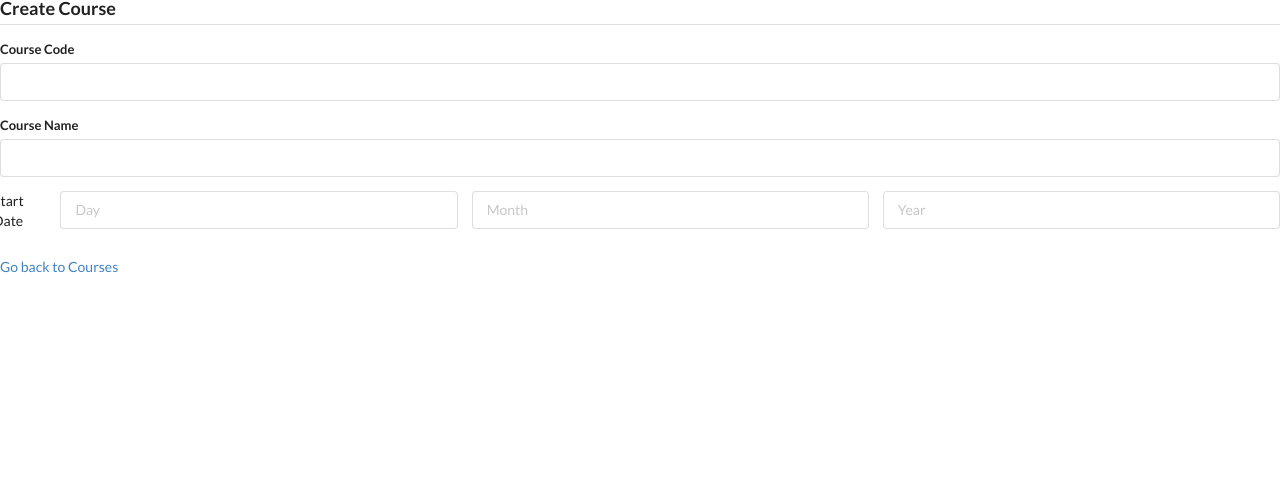
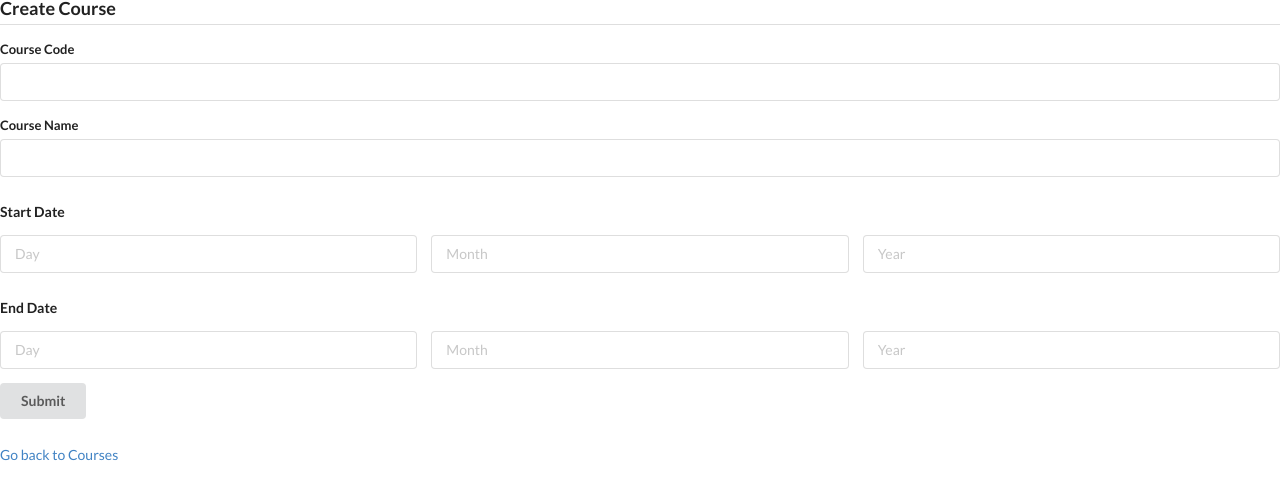
Before and after one commit to heijingtsang/AC501.Project3, a Flask app: page /courses/add in a window 1280 px wide. Shown: the top 500 px of the page. Run offline with Flask 2, Linux system fonts and the light colour scheme; some libraries are stand-ins or nearby versions.

Commit message:
Changes to be committed: 	modified:   .idea/workspace.xml 	modified:   app.py 	modified:   templates/courses.html 	modified:   templates/create.html

```diff
--- a/app.py
+++ b/app.py
@@ -56,28 +56,27 @@ def course_details(c_id):
 def add_course():
     if request.method == 'POST':
 
-        if not request.form['Course Code'] or not request.form['Course Name'] or not request.form['Start Date'] or not request.form['End Date'] or not request.form['Class Size'] or not request.form['Location']:
+        if not request.form['Course Code'] or not request.form['Course Name'] or not request.form['start-day'] or not request.form['start-month'] or not request.form['start-year'] or not request.form['end-day'] or not request.form['end-month'] or not request.form['end-year'] or not request.form['Class Size'] or not request.form['Location']:
             flash('Please enter all the fields.', 'Error')
         else:
-            c_code = request.form['Course Code']
-            c_name = request.form['Course Name']
-            start_date = request.form['Start Date']
-            end_date = request.form['End Date']
-            c_size = request.form['Class Size']
-            # vacancy = request.form['Class Size']
-            location = request.form['Location']
+            c_code = request.form['course code']
+            c_name = request.form['course name']
+            start_date = datetime(year=request.form['start-year'], month=request.form['start-month'], day=request.form['start-day'])
+            end_date = datetime(year=request.form['start-year'], month=request.form['start-month'], day=request.form['end-day'])
+            c_size = request.form['class size']
+            location = request.form['location']
 
-            if not request.form['Description']:
+            if not request.form['description']:
                 description = ''
             else:
-                description = request.form['Description']
+                description = request.form['description']
 
-            if not request.form['Pre-requisites']:
+            if not request.form['pre-req']:
                 pre_req = ''
             else:
-                pre_req = request.form['Pre-requisites']
+                pre_req = request.form['Pre-req']
 
-            course = Courses(c_code=c_code, c_name=c_name, start_date=start_date, end_date=end_date, c_size=c_size, vacancy=vacancy, location=location, description=description, pre_req=pre_req)
+            course = Courses(c_code=c_code, c_name=c_name, start_date=start_date, end_date=end_date, c_size=c_size, location=location, description=description, pre_req=pre_req)
 
             db.session.add(course)
             db.session.commit()
@@ -92,12 +91,12 @@ def add_course():
 def edit_course(c_id):
     if request.method == 'POST':
 
-        record = Courses.query.get(c_id)
+        record = Courses.query.filter_by(c_id).first()
 
-        if request.form['Start Date']:
-            record.start_date = request.form['Start Date']
-        if request.form['End Date']:
-            record.end_date = request.form['End Date']
+        if request.form['start-day'] and request.form['start-month'] and request.form['start-year']:
+            record.start_date = datetime(year=request.form['start-year'], month=request.form['start-month'], day=request.form['start-day'])
+        if request.form['end-day'] and request.form['end-month'] and request.form['end-year']:
+            record.end_date = datetime(year=request.form['end-year'], month=request.form['end-month'], day=request.form['end-day'])
         if request.form['Class Size']:
             record.c_size = request.form['Class Size']
         if request.form['Location']:
@@ -115,7 +114,7 @@ def edit_course(c_id):
 
 @app.route('/courses/<int:c_id>/delete')
 def delete_course(c_id):
-    course = Courses.query.get(c_id)
+    course = Courses.query.filter_by(c_id).first()
     db.session.delete(course)
     db.session.commit()
     flash('Record was successfully deleted.')
--- a/templates/courses.html
+++ b/templates/courses.html
@@ -23,9 +23,10 @@
         {% for course in courses %}
             <tr>
                 <td class="selectable">
-                    <a href="{{ url_for('course_details', c_id=course['c_code']) }}">{{course['c_code']}}</a>
+                    <a href="{{ url_for('course_details', c_id=course['c_id']) }}">{{course['c_id']}}</a>
                 </td>
-                <td>{{course['c_name']}}</td>
+                <td>{{ course['c_code'] }}</td>
+                <td>{{ course['c_name'] }}</td>
                 <td>{{ course['start_date'] }}</td>
                 <td>{{ course['end_date'] }}</td>
                 <td>{{ course['location'] }}</td>
--- a/templates/create.html
+++ b/templates/create.html
@@ -6,29 +6,47 @@
   <script src="https://cdn.jsdelivr.net/npm/semantic-ui@2.3.3/dist/semantic.min.js"></script>
 
   <body>
-    <form class="ui form">
+    <form class="ui equal width form" method="post">
         <h3 class="ui dividing header">Create Course</h3>
+
         <div class="field">
             <label>Course Code</label>
-            <input type="text">
+            <input type="text" name="course code">
         </div>
+
         <div class="field">
             <label>Course Name</label>
-            <input type="text">
+            <input type="text" name="course name">
         </div>
-        <div class="three fields">
-            <label>Start Date</label>
+
+        <h5>Start Date</h5>
+        <div class="fields">
             <div class="field">
-                <input type="number" placeholder="Day">
+                <input type="number" placeholder="Day" name="start-day">
             </div>
             <div class="field">
-                <input type="number" placeholder="Month">
+                <input type="number" placeholder="Month" name="start-month">
             </div>
             <div class="field">
-                <input type="number" placeholder="Year">
+                <input type="number" placeholder="Year" name="start-year">
             </div>
         </div>
 
+        <h5>End Date</h5>
+        <div class="fields">
+            <div class="field">
+                <input type="number" placeholder="Day" name="end-day">
+            </div>
+            <div class="field">
+                <input type="number" placeholder="Month" name="end-month">
+            </div>
+            <div class="field">
+                <input type="number" placeholder="Year" name="end-year">
+            </div>
+        </div>
+
+        <div class="ui submit button">Submit</div>
+        <div class="ui error message"></div>
     </form>
 
 
```
